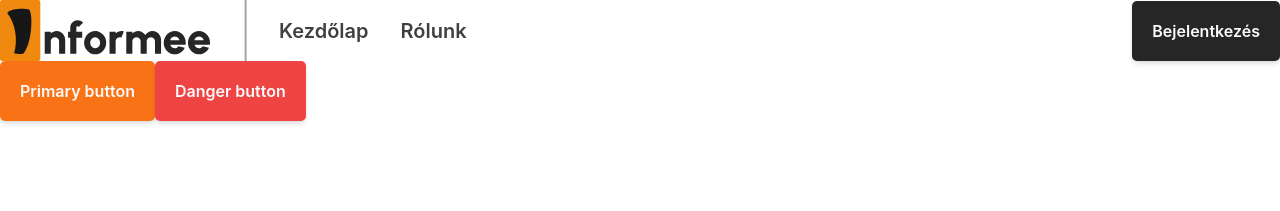
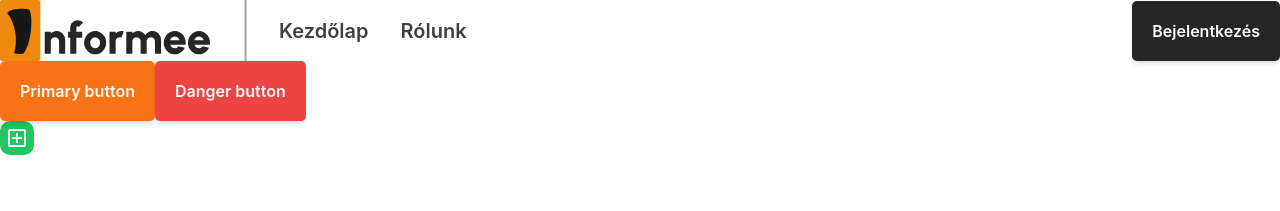
Before and after one commit to WR0NGTH3HU4/Informee, a Vue app: page / in a window 1280 px wide. Shown: the top 211 px of the page. Built offline with nearby package versions, Linux system fonts and the light colour scheme.

Commit message:
Upvote gomb folytatása

```diff
--- a/src/App.vue
+++ b/src/App.vue
@@ -4,6 +4,7 @@ import { RouterLink, RouterView } from 'vue-router'
 import Logo from './components/Logo.vue'
 import Navbar from './components/Navbar.vue'
 import Button from './components/Button.vue'
+import PostActionButton from './components/PostActionButton.vue'
 
 function asd() {
   alert('asdasdasd')
@@ -14,6 +15,7 @@ function asd() {
   <Navbar />
   <Button text="Primary button" type="primary"></Button>
   <Button text="Danger button" type="danger"></Button>
+  <PostActionButton class="upvote"></PostActionButton>
   <RouterView />
 </template>
 
--- a/src/components/Button.vue
+++ b/src/components/Button.vue
@@ -7,11 +7,6 @@ defineProps(['text', 'type', 'click']);
 </template>
 
 <style scoped>
-
-    .upVote {
-        border-radius: 10px;
-        background-color: #22C55E;
-    }
     .primary {
         background-color: #F97316;
     }
--- a/src/components/PostActionButton.vue
+++ b/src/components/PostActionButton.vue
@@ -12,5 +12,11 @@ add_box
 .upvote {
   border-radius: 10px;
   background-color: #22c55e;
+  color: #FAFAFA;
+  padding: 5px;
+  display: flex;
+  align-items: center;
+  justify-content: center;
+
 }
 </style>
```
